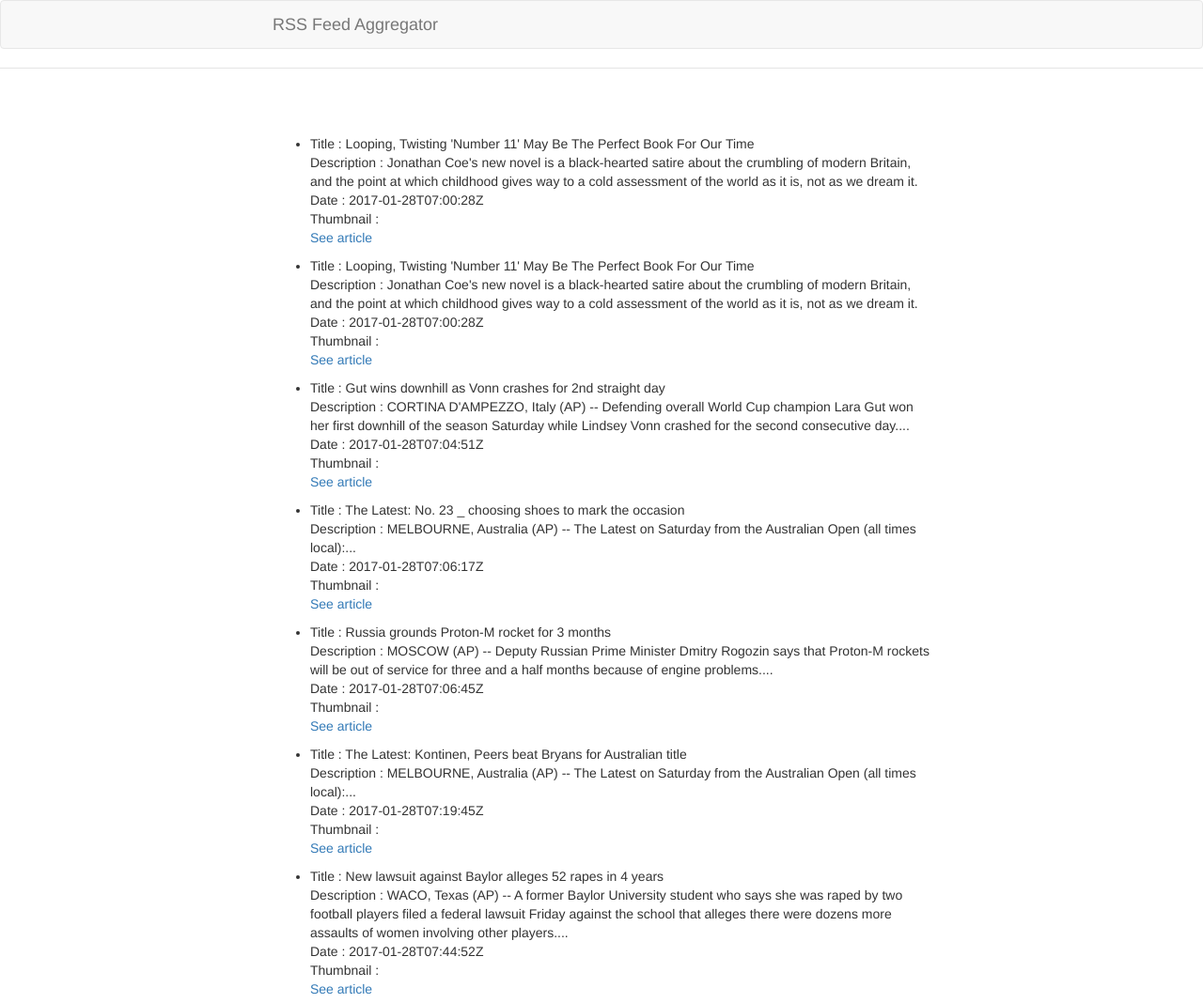
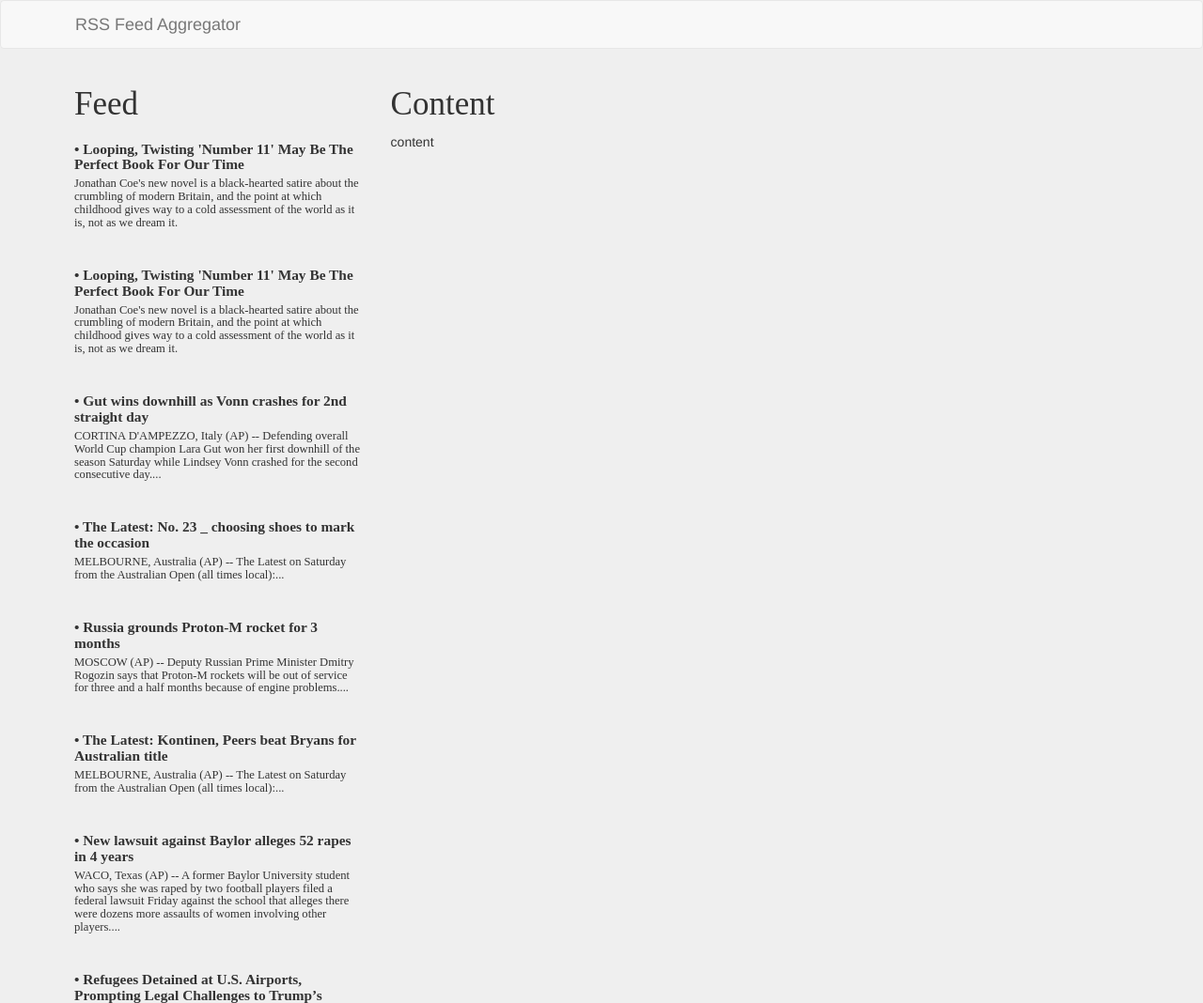
Before and after one commit to RemiTonyHarold/WebApp, a website: page app/index.html in a window 1280 px wide. Shown: the top 1068 px of the page at 94% size. Drawn offline with nearby package versions, Linux system fonts and the light colour scheme; some packages are replaced by stand-ins of ours; files that its build step writes are made by us from their sources; no server answers; a script that the page names is missing.

Commit message:
WebFeed + Page Reader

```diff
--- a/app/index.html
+++ b/app/index.html
@@ -40,7 +40,14 @@
     </div>
 
     <div class="container">
-    <div ng-view=""></div>
+
+      <div ng-view="" class="all_news">
+      </div>
+
+      <div class="all_news3">
+        <h1>Content</h1>
+        <div id="content">content</div>
+      </div>
     </div>
 
 
@@ -77,5 +84,12 @@
         <script src="scripts/controllers/main.js"></script>
         <script src="scripts/controllers/about.js"></script>
         <!-- endbuild -->
+
+    <script>
+      function load_home(test) {
+          console.log(test);
+        document.getElementById("content").innerHTML='<object type="text/html" data="test" width="100%" height="1500px" ></object>';
+      }
+    </script>
 </body>
 </html>
--- a/app/scripts/controllers/main.js
+++ b/app/scripts/controllers/main.js
@@ -280,5 +280,11 @@ angular.module('appWebApp')
       }
     ];
 
+    $scope.load_home = function (test) {
+
+      document.getElementById("content").innerHTML='<object type="text/html" data="'+ test +'" width="100%" height="1500px" ></object>';
+
+    };
+
     //Load content http://remirobert.com:4242/news?timestamp=150000000000
   });
--- a/app/styles/main.css
+++ b/app/styles/main.css
@@ -7,6 +7,8 @@
 
 body {
   padding: 0;
+  width: 100%;
+  background-color: #EFEFEF;
 }
 
 /* Everything but the jumbotron gets side spacing for mobile first views */
@@ -17,11 +19,6 @@ body {
   padding-right: 15px;
 }
 
-/* Custom page header */
-.header {
-  border-bottom: 1px solid #e5e5e5;
-  margin-bottom: 10px;
-}
 /* Make the masthead heading the same height as the navigation */
 .header h3 {
   margin-top: 0;
@@ -41,6 +38,31 @@ body {
   margin: 30px 0;
 }
 
+.container {
+  width: 90%;
+}
+.all_news {
+  width: 30%;
+  display: inline-block;
+  float: left;
+}
+.all_news3 {
+  width: 70%;
+  display: inline-block;
+  float: left;
+}
+.all_news3 h1 {
+  font-family: "Bebas Neue";
+  font-size: 2.5em;
+
+}
+.all_news3 content {
+  width: 100%;
+}
+.all_news3 content object {
+  width: 100%;
+}
+
 /* Main marketing message and sign up button */
 .jumbotron {
   text-align: center;
@@ -53,16 +75,47 @@ body {
 
 /* Supporting marketing content */
 .marketing {
-  margin: 40px 0;
+  margin: 0px 0;
 }
 .marketing p + h4 {
   margin-top: 28px;
+}
+.marketing h1 {
+  font-family: "Bebas Neue";
+  font-size: 2.5em;
+
+}
+.marketing ul {
+  list-style-type: none;
+  margin-left: -40px;
+  margin-right: 30px;
+}
+.marketing ul li div h2 {
+  font-family: "Brandon Grotesque";
+  font-size: 1.1em;
+  font-weight: 600;
+  margin-bottom: 5px;
+}
+.marketing ul li div h3 {
+  font-family: "Brandon Grotesque";
+  font-size: 0.9em;
+  font-weight: 100;
+  margin-top: 0px;
+}
+.marketing ul li a {
+  color: inherit;
+}
+.marketing ul li a:hover {
+  text-decoration: none;
+}
+.marketing ul li div {
+  margin-bottom: 40px;
 }
 
 /* Responsive: Portrait tablets and up */
 @media screen and (min-width: 768px) {
   .container {
-    max-width: 730px;
+    /*max-width: 730px;*/
   }
 
   /* Remove the padding we set earlier */
@@ -72,10 +125,6 @@ body {
     padding-left: 0;
     padding-right: 0;
   }
-  /* Space out the masthead */
-  .header {
-    margin-bottom: 30px;
-  }
   /* Remove the bottom border on the jumbotron for visual effect */
   .jumbotron {
     border-bottom: 0;
--- a/app/views/main.html
+++ b/app/views/main.html
@@ -1,15 +1,11 @@
 <div class="row marketing">
+  <h1>Feed</h1>
   <ul>
     <li ng-repeat="news in newses">
-      <div>
-        <p>
-          Title : {{news.title}}<br>
-          Description : {{news.description}}<br>
-          Date : {{news.pubDate}}<br>
-          Thumbnail : {{news.thumbnail}}<br>
-          <a href="{{news.link}}">See article</a>
-        </p>
-      </div>
+      <a href ="#" ng-click="load_home(news.link)"><div>
+        <h2>• {{news.title}}</h2>
+        <h3>{{news.description}}</h3>
+      </div></a>
     </li>
   </ul>
 </div>
```
